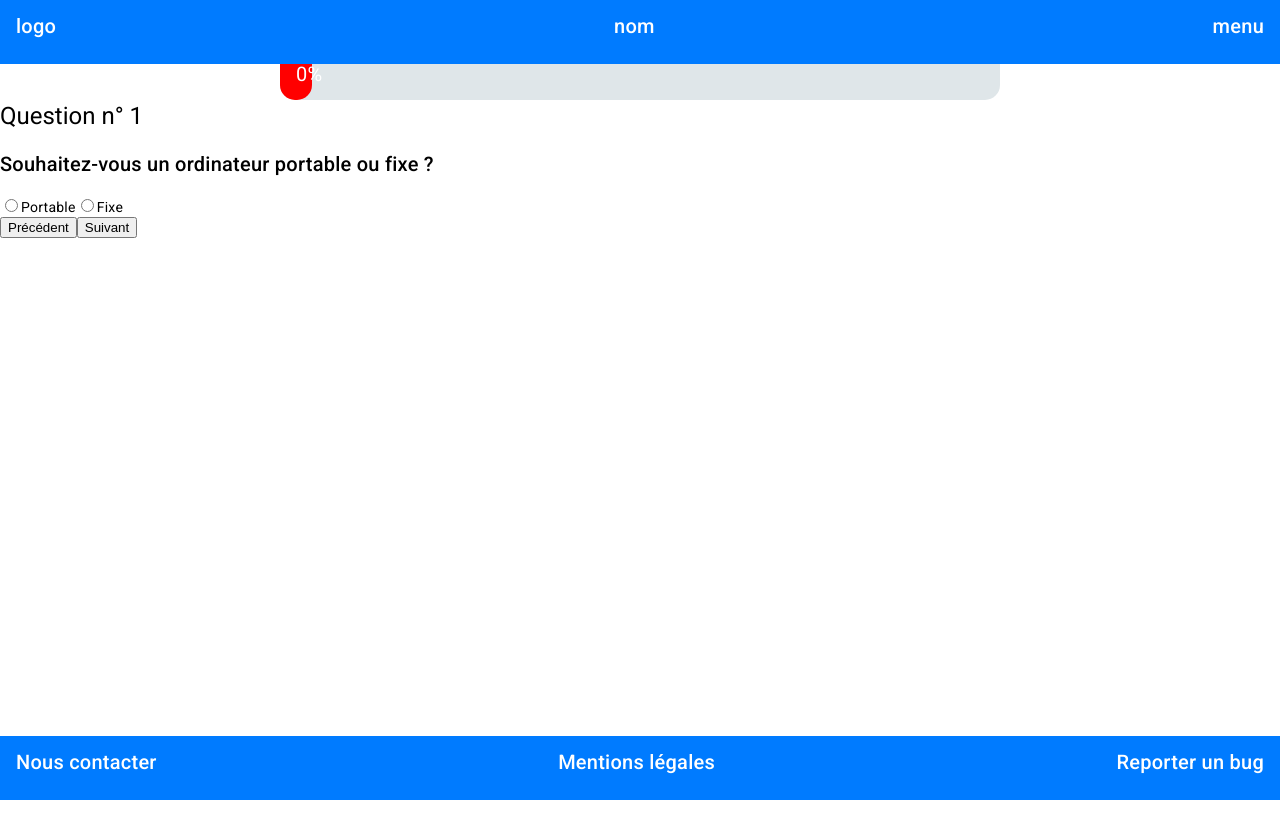
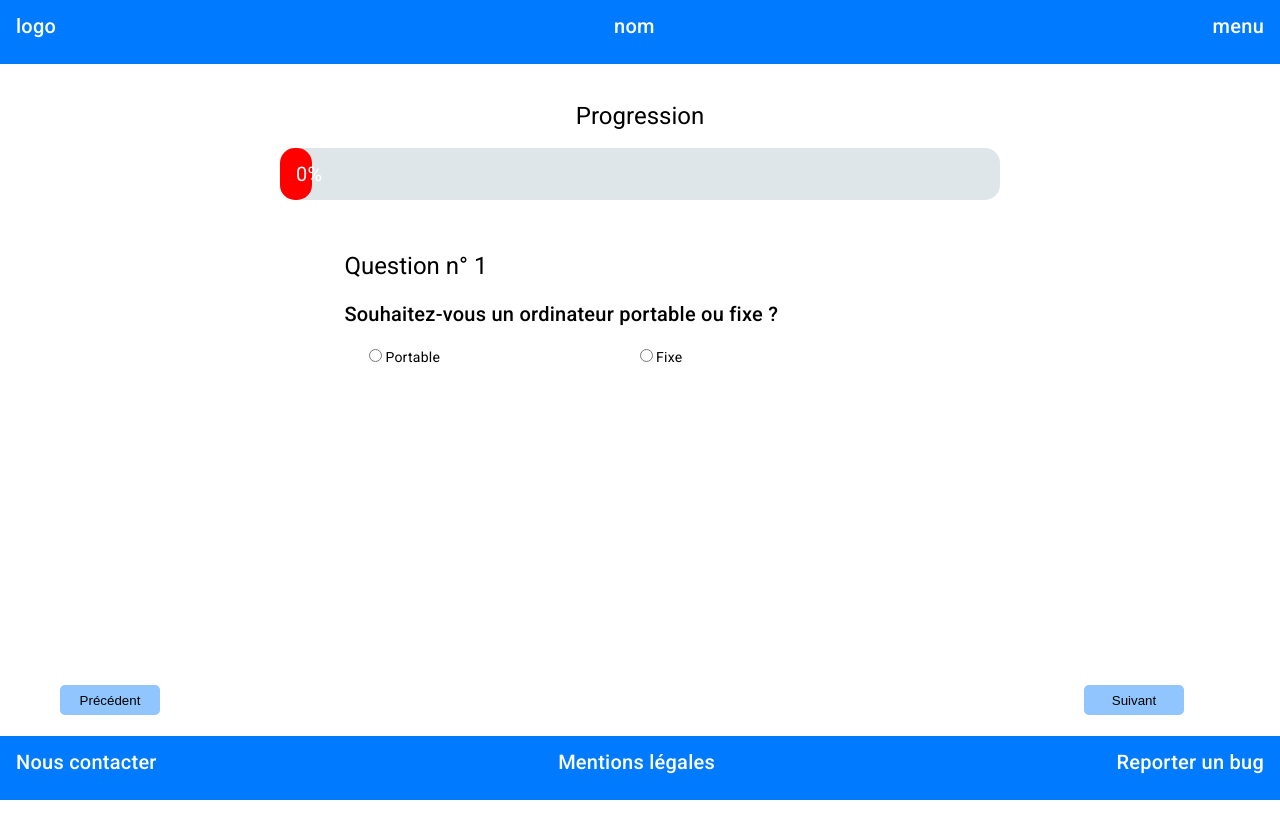
Before and after one commit to SuzanneGC/projetSiteOrdinateur, an Angular app: page /questionnaire in a window 1280 px wide. Shown: the top 838 px of the page. Before the commit the page ends 800 px from the top, so only its background shows below. Built offline with nearby package versions, Linux system fonts and the light colour scheme.

Commit message:
CSS bien avancé

```diff
--- a/src/app/home-page/home-page.component.css
+++ b/src/app/home-page/home-page.component.css
@@ -9,18 +9,27 @@ body{
 
 p{
     width: 80%;
+    text-align: justify;
 }
 
-#demarrer{
+#demarrer {
     background-color: #007bff;
     width: 300px;
     height: 50px;
     display: flex;
     justify-content: center;
-    align-content: center;
+    align-items: center;
+    border-radius: 10px;
+    cursor: pointer; /* Ajouter un curseur pointer pour indiquer que la div est cliquable */
+    transition: background-color 0.3s;
 }
 
-a{
+#demarrer:hover{
+    background-color: #015bbc;
+}
+
+#demarrer a {
     color: aliceblue;
     font-size: larger;
-}
+    text-decoration: none; /* Supprimer le soulignement du lien */
+  }
--- a/src/app/home-page/home-page.component.html
+++ b/src/app/home-page/home-page.component.html
@@ -1,7 +1,7 @@
 <body>
 <p>Lorem ipsum dolor sit amet, consectetur adipiscing elit. Sed do eiusmod tempor incididunt ut labore et dolore magna aliqua. Ut enim ad minim veniam, quis nostrud exercitation ullamco laboris nisi ut aliquip ex ea commodo consequat. Duis aute irure dolor in reprehenderit in voluptate velit esse cillum dolore eu fugiat nulla pariatur. Excepteur sint occaecat cupidatat non proident, sunt in culpa qui officia deserunt mollit anim id est laborum.</p>
 
-<div id = "demarrer">
+<div id = "demarrer" (click)="demarrerQuestionnaire()">
 <a [routerLink]="['/questionnaire']" [queryParams]="{debug: true}">
     Répondre au questionnaire</a>
 </div>
--- a/src/app/home-page/home-page.component.ts
+++ b/src/app/home-page/home-page.component.ts
@@ -1,4 +1,5 @@
 import { Component } from '@angular/core';
+import { Router } from '@angular/router';
 
 @Component({
   selector: 'app-home-page',
@@ -7,4 +8,9 @@ import { Component } from '@angular/core';
 })
 export class HomePageComponent {
 
+  constructor(private router: Router){}
+
+  demarrerQuestionnaire(){
+    this.router.navigate(['/questionnaire']);
+  }
 }
--- a/src/app/maj-pourcentage.service.ts
+++ b/src/app/maj-pourcentage.service.ts
@@ -13,7 +13,7 @@ export class majPourcentage {
   constructor() {}
 
   mettreAJourPourcentage(nouveauPourcentage: number) {
-    this.pourcentageSource.next(nouveauPourcentage);
+    this.pourcentageSource.next(Math.round(nouveauPourcentage));
     }
 
   getPourcentage(): Observable<number> {
--- a/src/app/questionnaire/questionnaire.component.css
+++ b/src/app/questionnaire/questionnaire.component.css
@@ -0,0 +1,50 @@
+body {
+    display: flex;
+    flex-direction: column;
+    margin-top: 100px;
+    height: 100vh;
+  }
+
+  #questionnaire {
+    margin-left: 23vw;
+    padding-top: 50px;
+    padding-left: 50px;
+    padding-right: 50px;
+  }
+
+  #checkboxes-container {
+    display: grid;
+    grid-template-columns: repeat(2, 1fr);
+    gap: 10px;
+    padding-left: 20px;
+    width: 60%;
+  }
+
+  #checkboxes-container input + label {
+    width: calc(50% - 10px);
+    margin: 5px;
+  }
+
+  #boutons{
+    margin-left: -23vw;
+    position: absolute;
+    bottom : 75px ;
+    padding: 10px;
+  }
+
+  #boutons button:last-child {
+    margin-left: calc(80vw - 100px);
+  }
+
+  button{
+    border-radius: 5px;
+    border: none;
+    background-color:#91c5fd ;
+    width: 100px;
+    height: 30px;
+    transition: background-color 0.3s;
+  }
+
+  button:hover{
+    background-color:#528ece ;
+  }
--- a/src/app/questionnaire/questionnaire.component.html
+++ b/src/app/questionnaire/questionnaire.component.html
@@ -1,12 +1,20 @@
+<body>
+
 <app-barre-de-progression></app-barre-de-progression>
 
-<form id = "question">
+<div id = "questionnaire">
     <h1>Question n° {{this.numeroQuestion}}</h1>
     <h2 id = "question">{{liste_question[numeroQuestion - 1]}}</h2>
-    <form id = "checkboxes-container">
-        <input type="radio" value="Portable" class = "premiereReponse" name = "reponse"><label>{{liste_reponses[numeroQuestion - 1][0]}}</label>
-        <input type="radio" value="Fixe" class = "premiereReponse" name = "reponse"><label>{{liste_reponses[numeroQuestion - 1][1]}}</label>
+    <form>
+        <div id = "checkboxes-container">
+            <input type="radio" value="Portable" id = "1" class = "premiereReponse" name = "reponse"><label for = "1">{{liste_reponses[numeroQuestion - 1][0]}}</label>
+            <input type="radio" value="Fixe" id = "2" class = "premiereReponse" name = "reponse"><label for = "1">{{liste_reponses[numeroQuestion - 1][1]}}</label>
+        </div>
+        <div id = "boutons">
+            <button type="button" (click)="decrCompteur()">Précédent</button>
+            <button type="button" (click)="incrCompteur()">Suivant</button>
+        </div>
     </form>
-    <button type="button" (click)="decrCompteur()">Précédent</button>
-    <button type="button" (click)="incrCompteur()">Suivant</button>
-</form>
+</div>
+
+</body>
--- a/src/app/questionnaire/questionnaire.component.ts
+++ b/src/app/questionnaire/questionnaire.component.ts
@@ -40,6 +40,7 @@ export class QuestionnaireComponent implements OnInit {
   constructor(private majPourcentageService : majPourcentage, private router: Router){}
 
   createCheckboxes(): void {
+    let id = 0 ;
     const divCheckboxes = document.getElementById('checkboxes-container');
     if (divCheckboxes == null) {
       console.error("L'élément avec l'identifiant 'checkboxes-container' n'a pas été trouvé.");
@@ -52,17 +53,22 @@ export class QuestionnaireComponent implements OnInit {
           const checkbox = document.createElement('input');
           checkbox.type = 'checkbox';
           checkbox.value = reponses[i];
+          checkbox.id = id.toString();
 
           const label = document.createElement('label');
           label.appendChild(checkbox);
           label.appendChild(document.createTextNode(reponses[i]));
+          label.setAttribute('for', id.toString());
 
           divCheckboxes.appendChild(label);
+
+          id += 1 ;
       }
   }
 }
 
   createRadio(): void {
+    let id = 0 ;
     const divRadio = document.getElementById('checkboxes-container');
     if (divRadio == null) {
       console.error("L'élément avec l'identifiant 'checkboxes-container' n'a pas été trouvé.");
@@ -76,6 +82,7 @@ export class QuestionnaireComponent implements OnInit {
           radio.type = 'radio';
           radio.value = reponses[i];
           radio.name = "reponse"
+          radio.id = id.toString();
 
           if (this.numeroQuestion === 1){
             radio.classList.add("premiereReponse") ;
@@ -88,8 +95,11 @@ export class QuestionnaireComponent implements OnInit {
           const label = document.createElement('label');
           label.appendChild(radio);
           label.appendChild(document.createTextNode(reponses[i]));
+          label.setAttribute('for', id.toString());
 
           divRadio.appendChild(label);
+
+          id += 1 ;
       }
     }
   }
@@ -124,10 +134,42 @@ export class QuestionnaireComponent implements OnInit {
     this.majPourcentageService.mettreAJourPourcentage(this.pourcentage);
     if (this.numeroQuestion > 0)
       {this.typeReponse();}
-    else{this.router.navigate(['/']);;}
+    else{this.router.navigate(['/']);}
   }
 
   ngOnInit(){
+    const reponses = this.liste_reponses[this.numeroQuestion - 1];
+    let id = 0 ;
+    const divRadio = document.getElementById('checkboxes-container');
+    if (divRadio == null) {
+      console.error("L'élément avec l'identifiant 'checkboxes-container' n'a pas été trouvé.");
+    } else {
+      divRadio.innerHTML = '';
+
+      for (let i = 0; i < reponses.length; i++) {
+        const radio = document.createElement('input');
+        radio.type = 'radio';
+        radio.value = reponses[i];
+        radio.name = "reponse"
+        radio.id = id.toString();
+
+        if (this.numeroQuestion === 1){
+          radio.classList.add("premiereReponse") ;
+          radio.addEventListener('change', (event) => {
+            const target = event.target as HTMLInputElement;
+            this.reponsePremiereQuestion = target.value;
+        });
+        }
+
+        const label = document.createElement('label');
+        label.appendChild(radio);
+        label.appendChild(document.createTextNode(reponses[i]));
+        label.setAttribute('for', id.toString());
+
+        divRadio.appendChild(label);
+
+        id += 1 ;
+        }
           const radiosPremiereQuestion = document.querySelectorAll('.premiereReponse');
           radiosPremiereQuestion.forEach(radio => {
             radio.addEventListener('change', (event) => {
@@ -136,5 +178,6 @@ export class QuestionnaireComponent implements OnInit {
             });
       });
     }
+  }
 
 }
```
Lines whose indentation alone changed are shown as unchanged.
